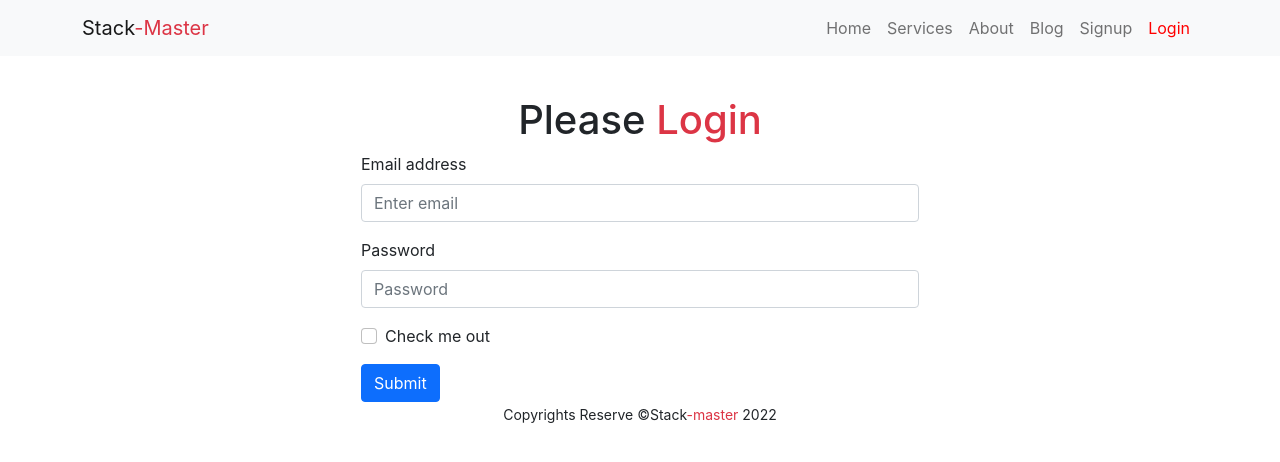
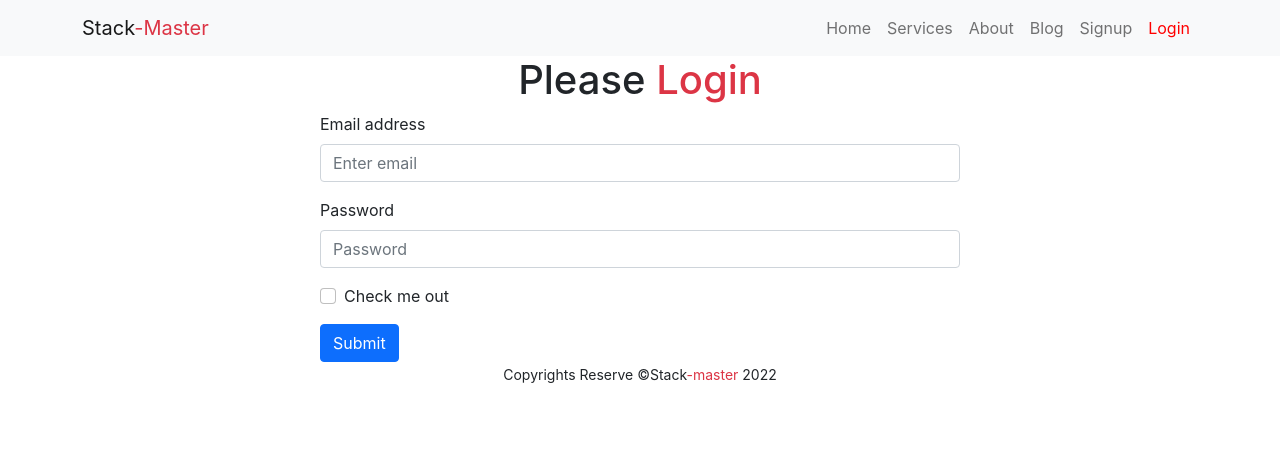
Before and after one commit to rkbokul1/individual-service-provider-Ass-10, a React (Create React App) app: page /login in a window 1280 px wide. Shown: the top 462 px of the page. Built offline with nearby package versions, Linux system fonts and the light colour scheme; the HTML template or start-up script is replaced by a standard one.

Commit message:
login part design done

```diff
--- a/src/About/About.js
+++ b/src/Pages/About/About.js
@@ -1,5 +1,5 @@
 import React from 'react';
-import img from '../img/main.jpg'
+import img from '../../img/main.jpg'
 
 const About = () => {
     return (
--- a/src/Home/Banner/Banner.js
+++ b/src/Pages/Home/Banner/Banner.js
@@ -1,12 +1,12 @@
 import React from 'react';
 import { Carousel } from 'react-bootstrap';
-import bannerFirst from '../../img/services/banner-first.jfif';
-import bannerSecond from '../../img/services/banner-second.jfif';
-import bannerThird from '../../img/services/banner-third.jfif';
+import bannerFirst from '../../../img/services/banner-first.jfif';
+import bannerSecond from '../../../img/services/banner-second.jfif';
+import bannerThird from '../../../img/services/banner-third.jfif';
 
 const Banner = () => {
     return (
-        <div className='mt-5'>
+        <div>
             <Carousel>
                 <Carousel.Item>
                     <img
--- a/src/Shared/Header/Header.js
+++ b/src/Pages/Shared/Header/Header.js
@@ -6,7 +6,7 @@ import CustomLink from '../../Home/CustomLink/CustomLink';
 const Header = () => {
     return (
         <div>
-            <Navbar fixed="top" bg="light" expand="lg">
+            <Navbar className='sticky-top' sticky="top" bg="light" expand="lg">
                 <Container>
                     <Navbar.Brand as={Link} to="/">Stack<span className='text-danger'>-Master</span></Navbar.Brand>
                     <Navbar.Toggle aria-controls="basic-navbar-nav" />
--- a/src/User/Register/Register.js
+++ b/src/Pages/User/Login/Login.js
@@ -1,32 +1,28 @@
 import React from 'react';
 import { Button, Form } from 'react-bootstrap';
 
-const Register = () => {
+const Login = () => {
     return (
-        <div className='container mt-5 pt-3'>
-            <h1 className='text-center'>Sign <span className='text-danger'>Up</span></h1>
+        <div>
+            <h1 className='text-center'> Please <span className='text-danger'>Login</span></h1>
             <div className='w-50 mx-auto'>
                 <Form>
                     <Form.Group className="mb-3" controlId="formBasicEmail">
-                        <Form.Label>Name</Form.Label>
-                        <Form.Control type="tect" placeholder="Your Name" required/>
-                    </Form.Group>
-
-                    <Form.Group className="mb-3" controlId="formBasicEmail">
                         <Form.Label>Email address</Form.Label>
-                        <Form.Control type="email" placeholder="Enter email" required/>
+                        <Form.Control type="email" placeholder="Enter email" />
                     </Form.Group>
 
                     <Form.Group className="mb-3" controlId="formBasicPassword">
                         <Form.Label>Password</Form.Label>
-                        <Form.Control type="password" placeholder="Password" required />
+                        <Form.Control type="password" placeholder="Password" />
                     </Form.Group>
+
                     <Form.Group className="mb-3" controlId="formBasicCheckbox">
                         <Form.Check type="checkbox" label="Check me out" />
                     </Form.Group>
 
-                    <Button className='w-50 mx-auto d-block mb-4' variant="danger" type="submit">
-                        Sign Up
+                    <Button variant="primary" type="submit">
+                        Submit
                     </Button>
                 </Form>
             </div>
@@ -34,4 +30,4 @@ const Register = () => {
     );
 };
 
-export default Register;
+export default Login;
--- a/src/User/Login/Login.js
+++ b/src/Pages/User/Register/Register.js
@@ -1,28 +1,32 @@
 import React from 'react';
 import { Button, Form } from 'react-bootstrap';
 
-const Login = () => {
+const Register = () => {
     return (
-        <div className='container mt-5 pt-5'>
-            <h1 className='text-center'> Please <span className='text-danger'>Login</span></h1>
+        <div>
+            <h1 className='text-center'>Sign <span className='text-danger'>Up</span></h1>
             <div className='w-50 mx-auto'>
                 <Form>
                     <Form.Group className="mb-3" controlId="formBasicEmail">
+                        <Form.Label>Name</Form.Label>
+                        <Form.Control type="tect" placeholder="Your Name" required/>
+                    </Form.Group>
+
+                    <Form.Group className="mb-3" controlId="formBasicEmail">
                         <Form.Label>Email address</Form.Label>
-                        <Form.Control type="email" placeholder="Enter email" />
+                        <Form.Control type="email" placeholder="Enter email" required/>
                     </Form.Group>
 
                     <Form.Group className="mb-3" controlId="formBasicPassword">
                         <Form.Label>Password</Form.Label>
-                        <Form.Control type="password" placeholder="Password" />
+                        <Form.Control type="password" placeholder="Password" required />
                     </Form.Group>
-
                     <Form.Group className="mb-3" controlId="formBasicCheckbox">
                         <Form.Check type="checkbox" label="Check me out" />
                     </Form.Group>
 
-                    <Button variant="primary" type="submit">
-                        Submit
+                    <Button className='w-50 mx-auto d-block mb-4' variant="danger" type="submit">
+                        Sign Up
                     </Button>
                 </Form>
             </div>
@@ -30,4 +34,4 @@ const Login = () => {
     );
 };
 
-export default Login;
+export default Register;
```
Also changed, not shown: src/App.js (+8 -8 lines), src/Pages/Home/CustomLink/CustomLink.js (renamed from src/Home/CustomLink/CustomLink.js), src/Pages/Home/Home/Home.js (renamed from src/Home/Home/Home.js), src/Pages/Home/Service/Service.js (renamed from src/Home/Service/Service.js), src/Pages/Home/Services/Services.js (renamed from src/Home/Services/Services.js), src/Pages/NotFound/NotFound.js (renamed from src/NotFound/NotFound.js), src/Pages/Shared/Footer/Footer.js (renamed from src/Shared/Footer/Footer.js).
